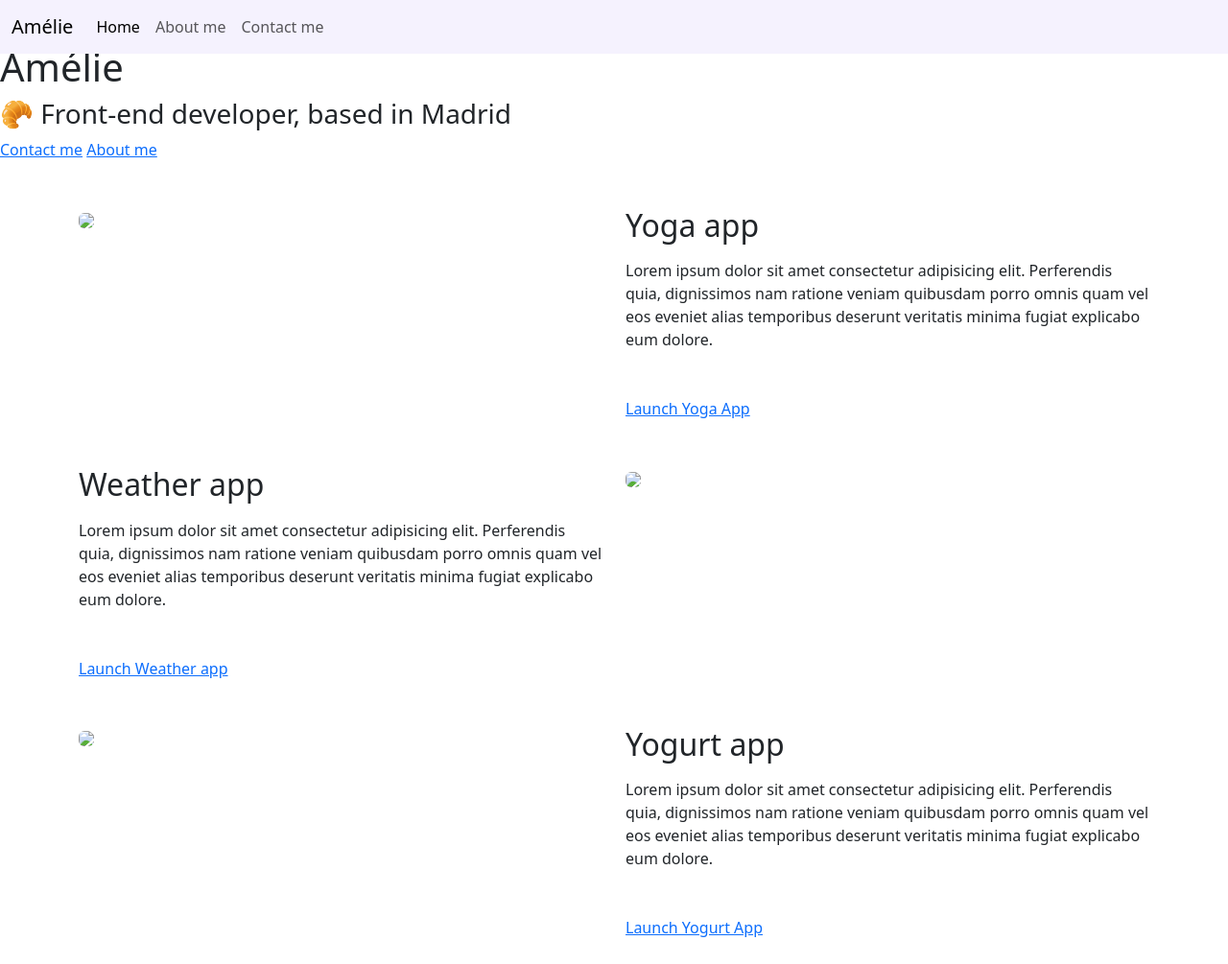
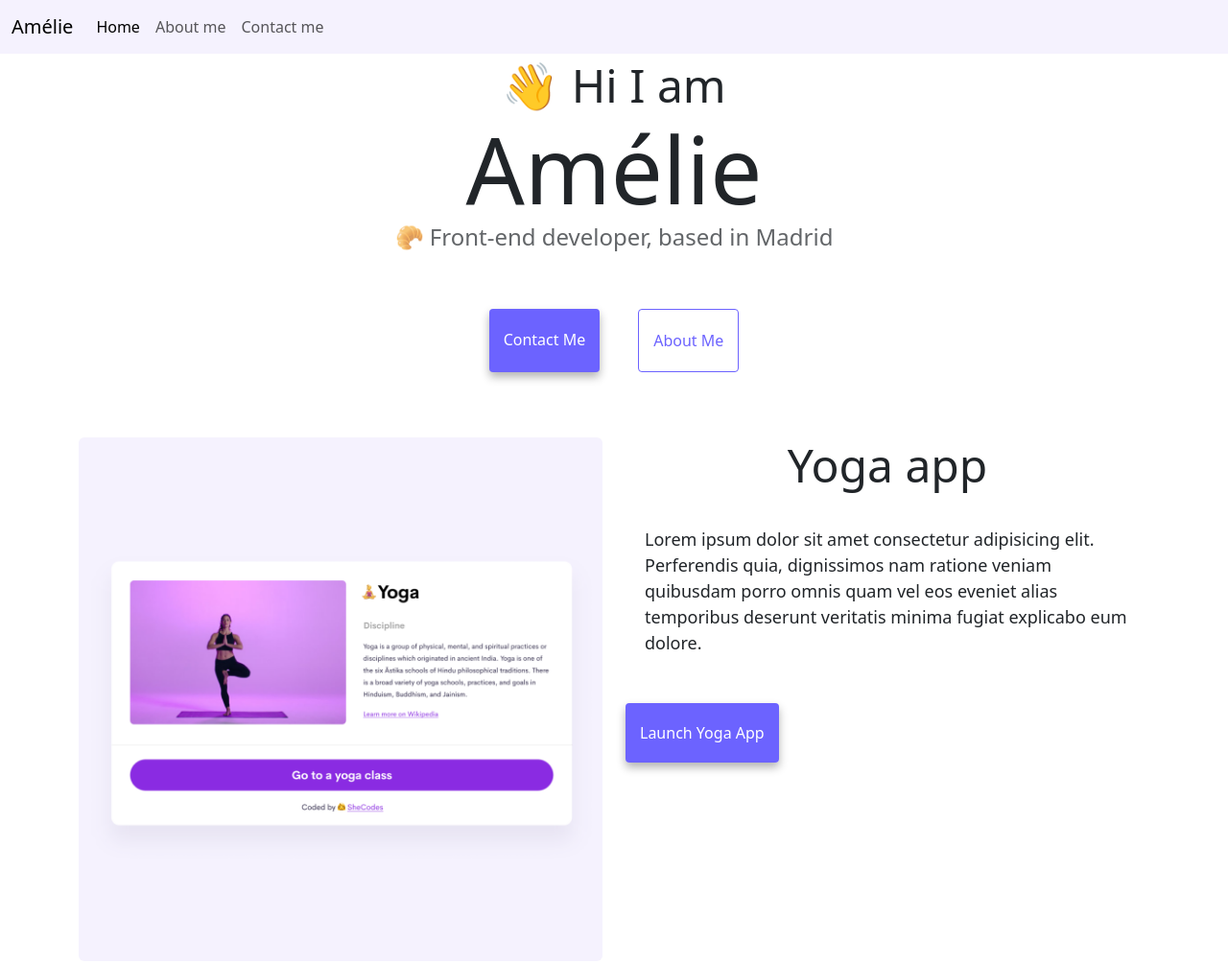
Before and after one commit to Amelievne/SheCodes---Front-end-developer, a plain HTML site: page index.html in a window 1280 px wide. Shown: the top 1005 px of the page at 96% size. Before the commit the page ends 979 px from the top, so only its background shows below. Drawn offline with nearby package versions, Linux system fonts and the light colour scheme.

Commit message:
Img links actualization

```diff
--- a/index.html
+++ b/index.html
@@ -10,7 +10,7 @@
       rel="stylesheet"
       integrity="sha384-QWTKZyjpPEjISv5WaRU9OFeRpok6YctnYmDr5pNlyT2bRjXh0JMhjY6hW+ALEwIH"
       crossorigin="anonymous" />
-    <link rel="stylesheet" href="style.css" />
+    <link rel="stylesheet" href="src/style.css" />
   </head>
   <body>
     <nav
@@ -49,7 +49,7 @@
     <div class="container">
       <div class="row mt-5">
         <div class="col-md-6">
-          <img src="images/yoga.png" class="img-fluid rounded" />
+          <img src="img/yoga.png" class="img-fluid rounded" />
         </div>
         <div class="col-sm-6">
           <h2 class="mb-3">Yoga app</h2>
@@ -78,12 +78,12 @@
           </div>
         </div>
         <div class="col-md-6">
-          <img src="images/weather.png" class="img-fluid rounded" />
+          <img src="img/weather.png" class="img-fluid rounded" />
         </div>
       </div>
       <div class="row mt-5">
         <div class="col-md-6">
-          <img src="images/yoga.png" class="img-fluid rounded" />
+          <img src="img/yogurt.png" class="img-fluid rounded" />
         </div>
         <div class="col-sm-6">
           <h2 class="mb-3">Yogurt app</h2>
--- a/src/style.css
+++ b/src/style.css
@@ -0,0 +1,96 @@
+:root {
+  --primary-color: #6c63ff;
+  --secondary-color: #f5f2fe;
+  --box-shadow: 0 5px 10px rgba(0, 0, 0, 0.3);
+}
+
+body {
+  margin: 60px auto;
+}
+
+h1,
+h2,
+h3 {
+  text-align: center;
+  margin: 0;
+}
+
+h1 {
+  font-size: 96px;
+}
+
+h2 {
+  font-size: 48px;
+}
+
+h3 {
+  font-size: 24px;
+  opacity: 0.7;
+}
+
+p {
+  padding: 20px;
+  border-radius: 4px;
+  font-size: 18px;
+  line-height: 1.5;
+}
+
+.navigation-links {
+  display: flex;
+  margin-top: 40px;
+  justify-content: center;
+}
+
+.navigation-links a {
+  margin: 20px;
+  border-radius: 4px;
+  padding: 20px 15px;
+  text-decoration: none;
+  text-transform: capitalize;
+}
+
+.contact-link {
+  background: var(--primary-color);
+  box-shadow: var(--box-shadow);
+  color: white;
+}
+
+.about-link {
+  color: var(--primary-color);
+  border: 1px solid var(--primary-color);
+}
+
+.homepage-link {
+  color: var(--primary-color);
+  text-align: center;
+  display: block;
+}
+.primary-link {
+  border-radius: 4px;
+  padding: 20px 15px;
+  text-decoration: none;
+  text-transform: capitalize;
+  background: var(--primary-color);
+  box-shadow: var(--box-shadow);
+  color: white;
+}
+.about-paragraphs {
+  display: flex;
+  margin: 30px 0;
+}
+
+.about-paragraphs p {
+  margin: 10px;
+}
+
+.email-link {
+  display: flex;
+  justify-content: center;
+  color: var(--primary-color);
+  font-size: 28px;
+  text-decoration: none;
+}
+
+.email-link:hover {
+  text-decoration: underline;
+}
```
